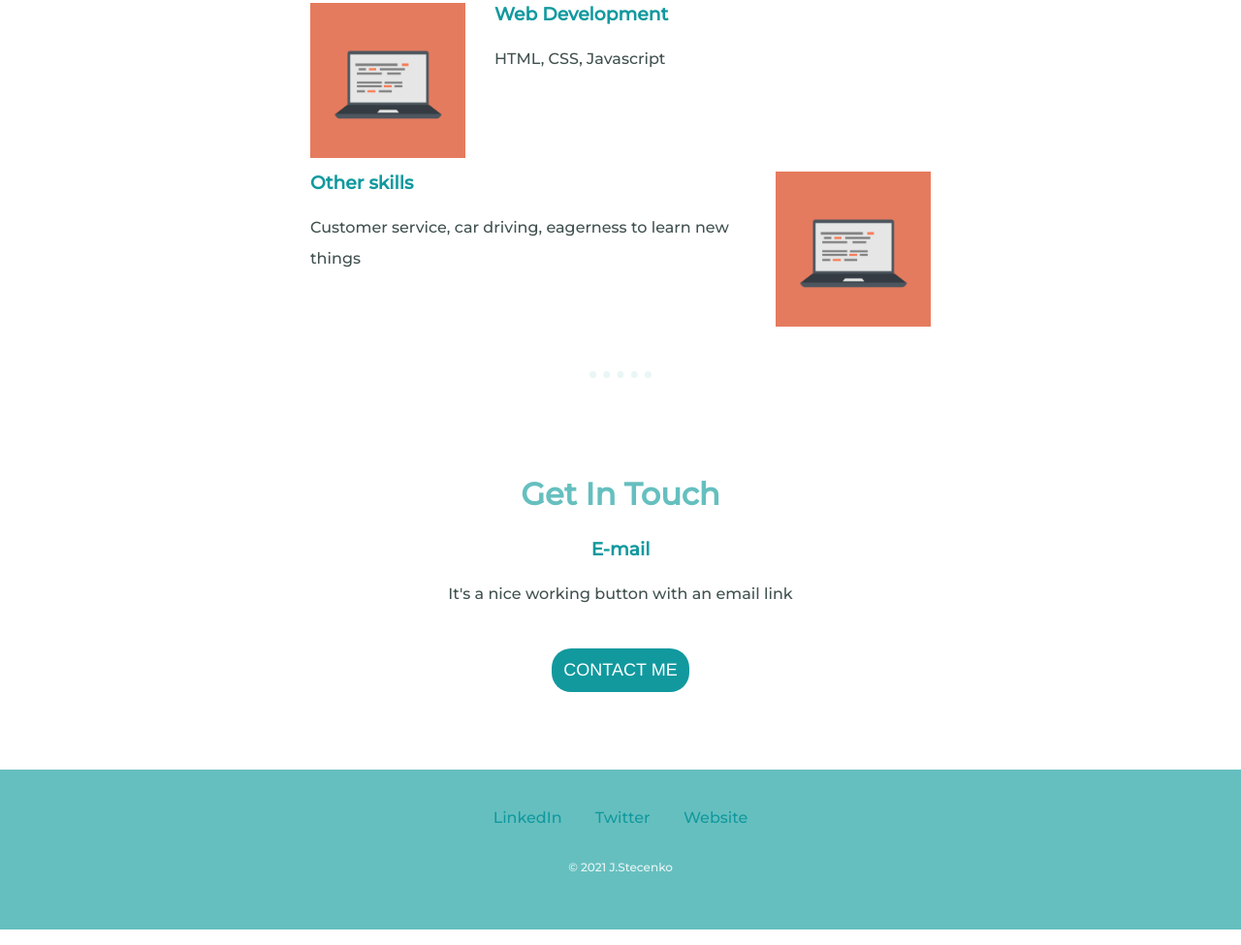
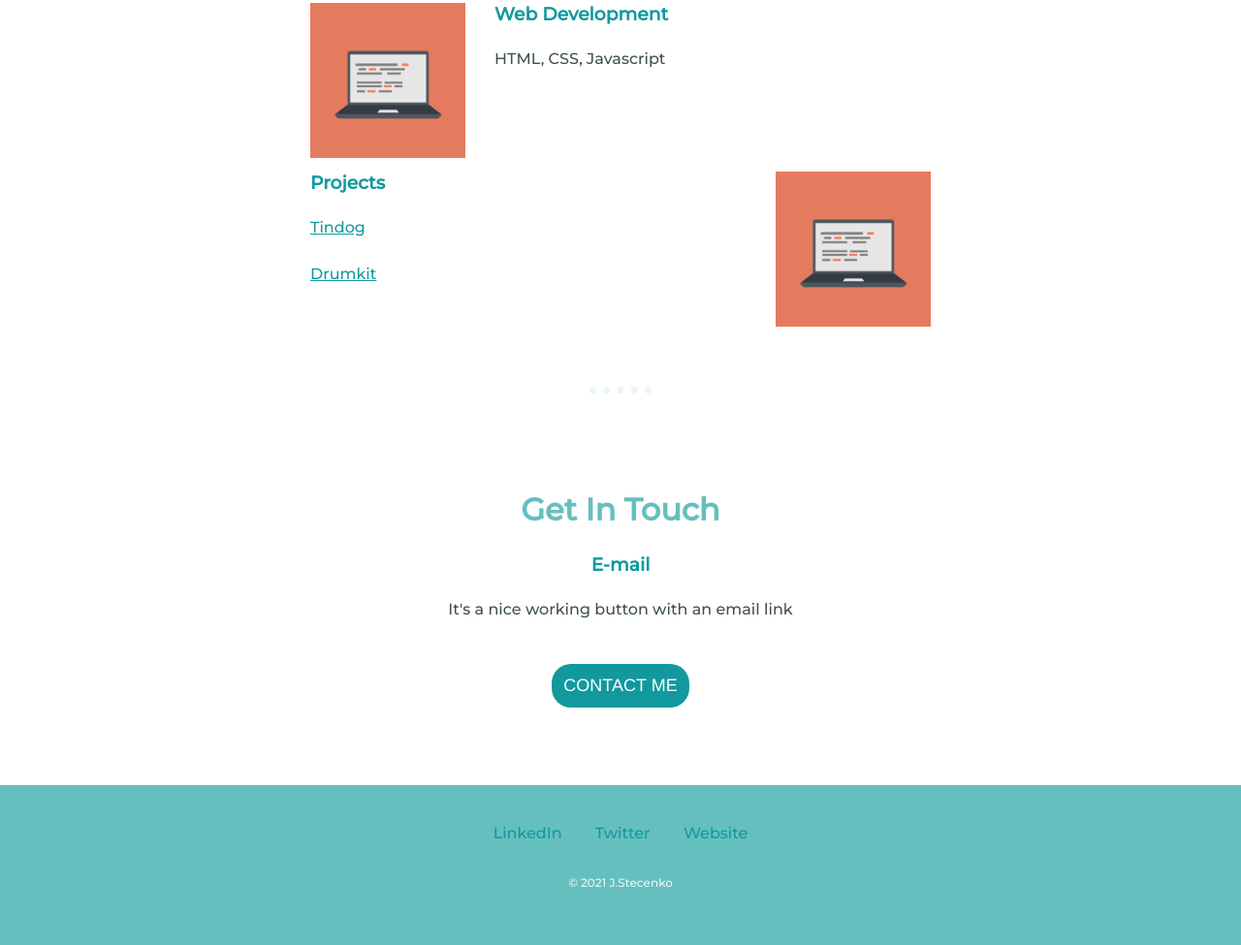
Before and after one commit to evgeniator/mysite, a plain HTML site: page index.html in a window 1280 px wide. Shown: the part 1614-2589 px from the top of the page at 97% size. Drawn offline with Linux system fonts and the light colour scheme.

Commit message:
Add files via upload

```diff
--- a/index.html
+++ b/index.html
@@ -36,8 +36,10 @@
       </div>
       <div class="skill-row">
         <img class="skill-img2" src="images/computer.png" alt="computer-img">
-        <h3>Other skills</h3>
-        <p>Customer service, car driving, eagerness to learn new things</p>
+        <h3>Projects</h3>
+        <p><a href="https://evgeniator.github.io/tindog/">Tindog</a></p>
+        <p><a href="https://evgeniator.github.io/drumkit/">Drumkit</a></p>
+
       </div>
     </div>
     <hr>
```
